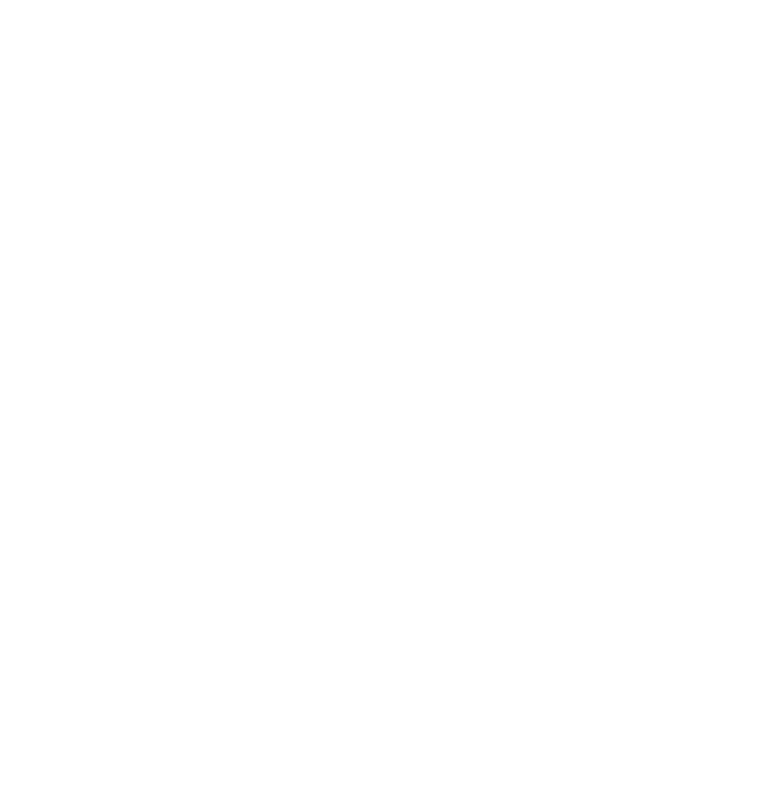
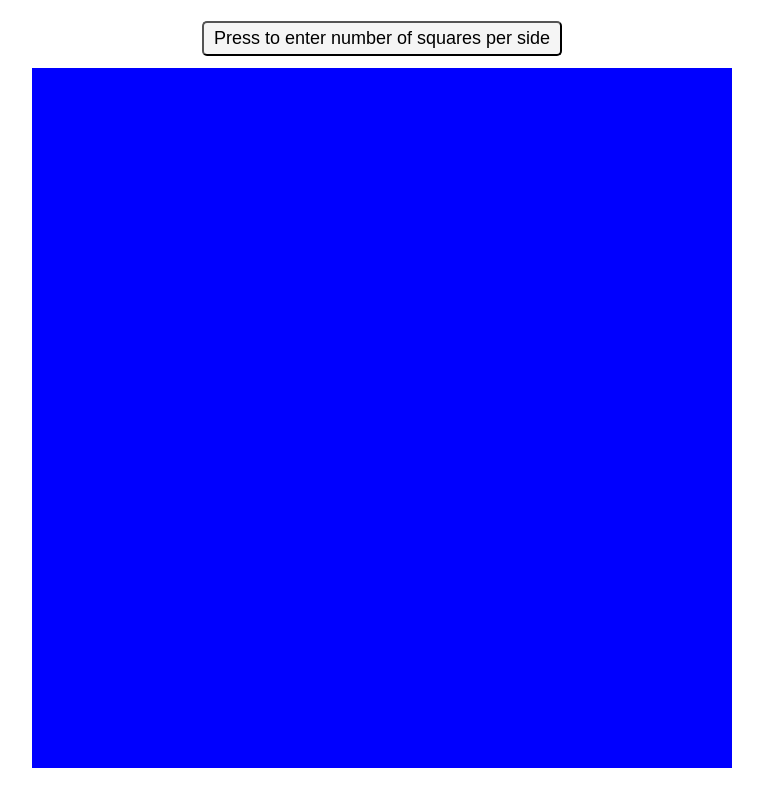
Before and after one commit to Andy-AD/project-Etch-a-Sketch, a plain HTML site: page index.html in a window 1280 px wide. Shown: the whole page, without its empty margins (258-1021 px from the left). Drawn offline with Linux system fonts and the light colour scheme.

Commit message:
Add functionality

```diff
--- a/index.html
+++ b/index.html
@@ -1,14 +1,112 @@
 <!DOCTYPE html>
 <html lang="en">
+
 <head>
     <meta charset="UTF-8">
     <meta http-equiv="X-UA-Compatible" content="IE=edge">
     <meta name="viewport" content="width=device-width, initial-scale=1.0">
     <title>Etch-a-Sketch</title>
 </head>
+<style>
+    * {
+        box-sizing: border-box;
+    }
+
+    body {
+        display: flex;
+        flex-direction: column;
+        align-items: center;
+        justify-content: space-evenly;
+    }
+
+    .header {
+        display: flex;
+        justify-content: center;
+        align-items: center;
+        height: 60px;
+    }
+
+    button {
+        background-color: whitesmoke;
+        color: black;
+        font-size: 18px;
+        border-radius: 5px;
+        padding: 5px 10px;
+    }
+
+    .container {
+        display: flex;
+        flex-wrap: wrap;
+    }
+
+    .box {
+        background-color: blue;
+    }
+</style>
+
 <body>
+    <div class="header">
+        <button class="numberOfSquares">Press to enter number of squares per side</button>
+    </div>
     <div class="container">
 
     </div>
+
+    <script>
+        const containerSize = window.innerHeight - 100;
+        const button = document.querySelector('.numberOfSquares');
+        const container = document.querySelector('.container');
+        container.style.cssText = `height: ${containerSize}px; width: ${containerSize}px;`;
+
+        let boxes = getBoxesPerGrid(16);
+        let size = getBoxSize(16)
+        makeGrid(boxes, size);
+
+        container.addEventListener('mouseover', containerHandler);
+        button.addEventListener('click', buttonHandler);
+
+        function containerHandler() {
+            const grid = document.querySelectorAll('.box');
+            grid.forEach(box => {
+                box.addEventListener('mouseover', changeColorOnHover);
+            });
+        }
+
+        function buttonHandler() {
+            let boxesPerSide = 101;
+            while (boxesPerSide >= 100) {
+                boxesPerSide = prompt('Enter number of boxes per side less than 100');
+            }
+            let size = getBoxSize(boxesPerSide);
+            let boxes = getBoxesPerGrid(boxesPerSide);
+            container.replaceChildren();
+            makeGrid(boxes, size);
+        }
+
+        function getBoxesPerGrid(boxesPerSide) {
+            return boxesPerSide * boxesPerSide;
+        }
+
+        function getBoxSize(boxesPerSide) {
+            return containerSize / boxesPerSide;
+        }
+
+        function makeGrid(numberOfBoxes, size) {
+            for (i = 1; i <= numberOfBoxes; i++) {
+                let box = document.createElement('div');
+                box.style.cssText = `width: ${size}px; height: ${size}px;`
+                box.classList.add(`box`);
+                box.classList.add(`number${i}`);
+                container.appendChild(box);
+            }
+        }
+
+        function changeColorOnHover(e) {
+            let boxCurrentlyOver = document.querySelector(`.${e.target.classList[1]}`);
+            boxCurrentlyOver.style.backgroundColor = 'yellow';
+        }
+
+    </script>
 </body>
+
 </html>
```
